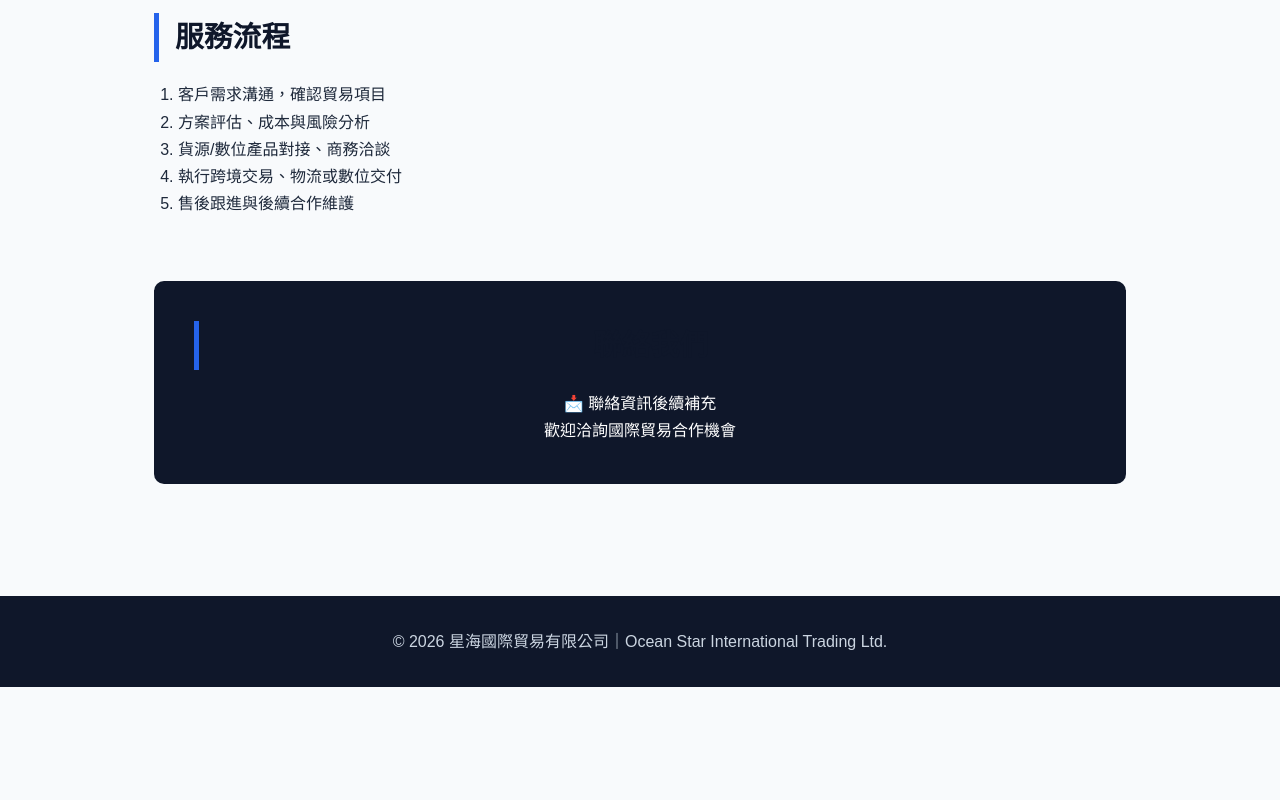
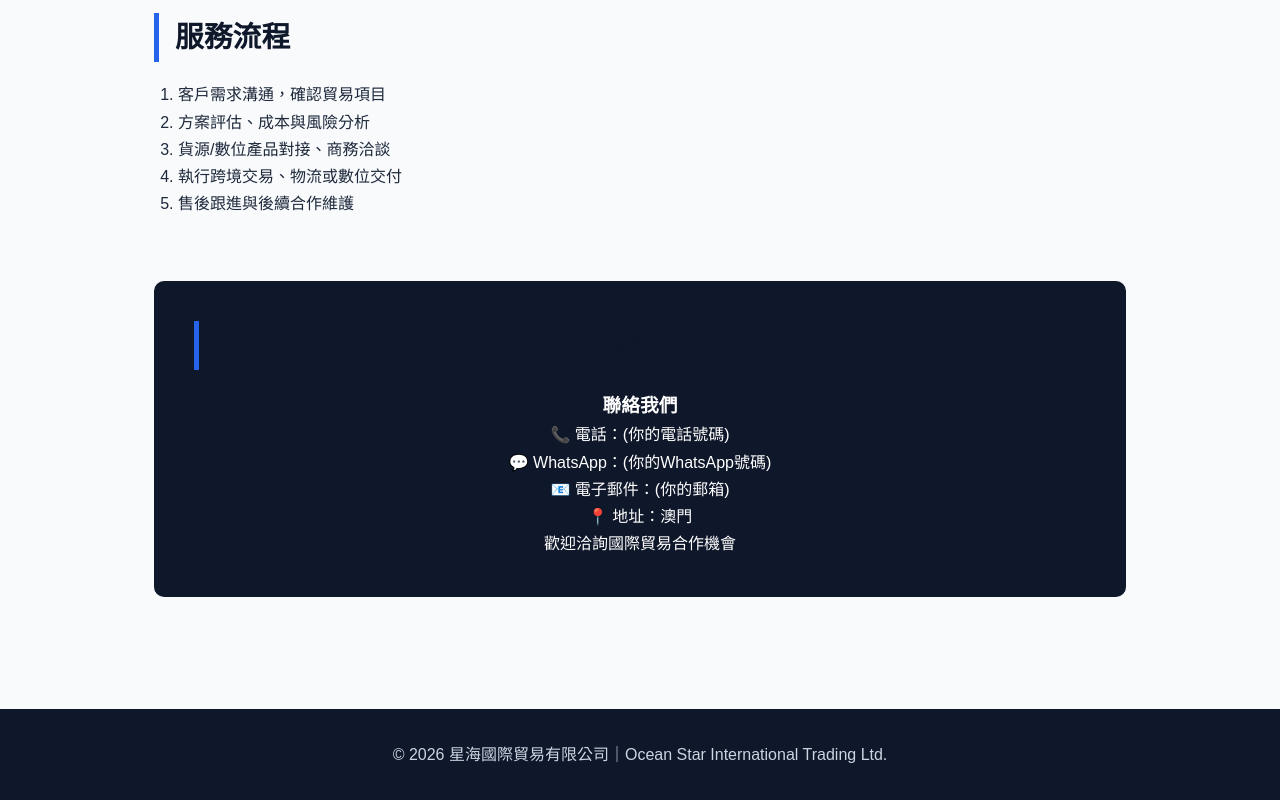
Before and after one commit to kinweng-oceanstar/Ocean-Star_Macao-webpage, a plain HTML site: page index.html in a window 1280 px wide. Shown: the part 727-1527 px from the top of the page. Before the commit the page ends 1414 px from the top, so only its background shows below. Drawn offline with Linux system fonts and the light colour scheme.

Commit message:
Update index.html

```diff
--- a/index.html
+++ b/index.html
@@ -128,7 +128,13 @@
         <section class="section">
             <div class="contact-box">
                 <h2>聯絡我們</h2>
-                <p>📩 聯絡資訊後續補充</p>
+                <div class="contact">
+  <h3>聯絡我們</h3>
+  <p>📞 電話：(你的電話號碼)</p>
+  <p>💬 WhatsApp：(你的WhatsApp號碼)</p>
+  <p>📧 電子郵件：(你的郵箱)</p>
+  <p>📍 地址：澳門</p>
+</div>
                 <p>歡迎洽詢國際貿易合作機會</p>
             </div>
         </section>
```
